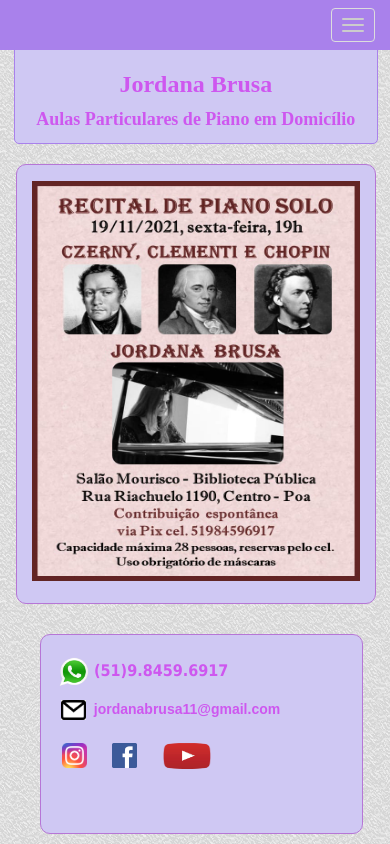
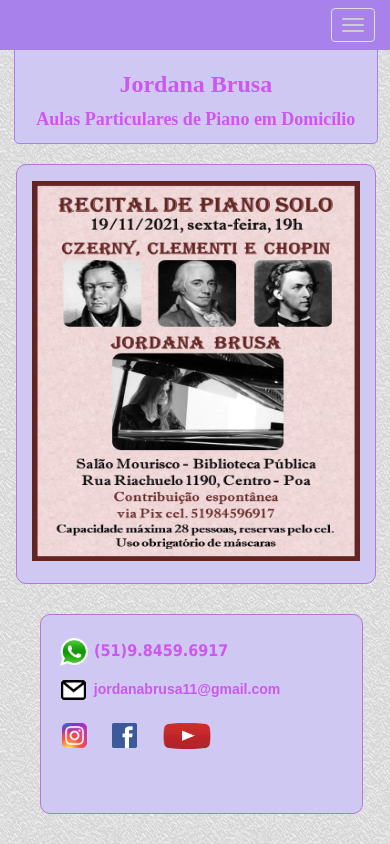
Before and after one commit to GustavoFSProg/pianopoa-netlify, a PHP site: page /PagJordanaNovasPHP/ in a window 390 px wide. Shown: the top 844 px of the page. Run offline with PHP 8.4, Linux system fonts and the light colour scheme; some web fonts are replaced.

Commit message:
terminandopppp

```diff
--- a/css/index-b.css
+++ b/css/index-b.css
@@ -1386,13 +1386,13 @@ nav.navbar-default {
 @media screen and (max-width: 800px) {
   .fotos-doisB {
     width: 100%;
-    height: 440px;
+    height: 420px;
     margin-left: 1px;
   }
 
   .fotos-doisB img {
     width: 100%;
-    height: 400px;
+    height: 380px;
     margin-top: 1px;
     /* background: red; */
   }
```
